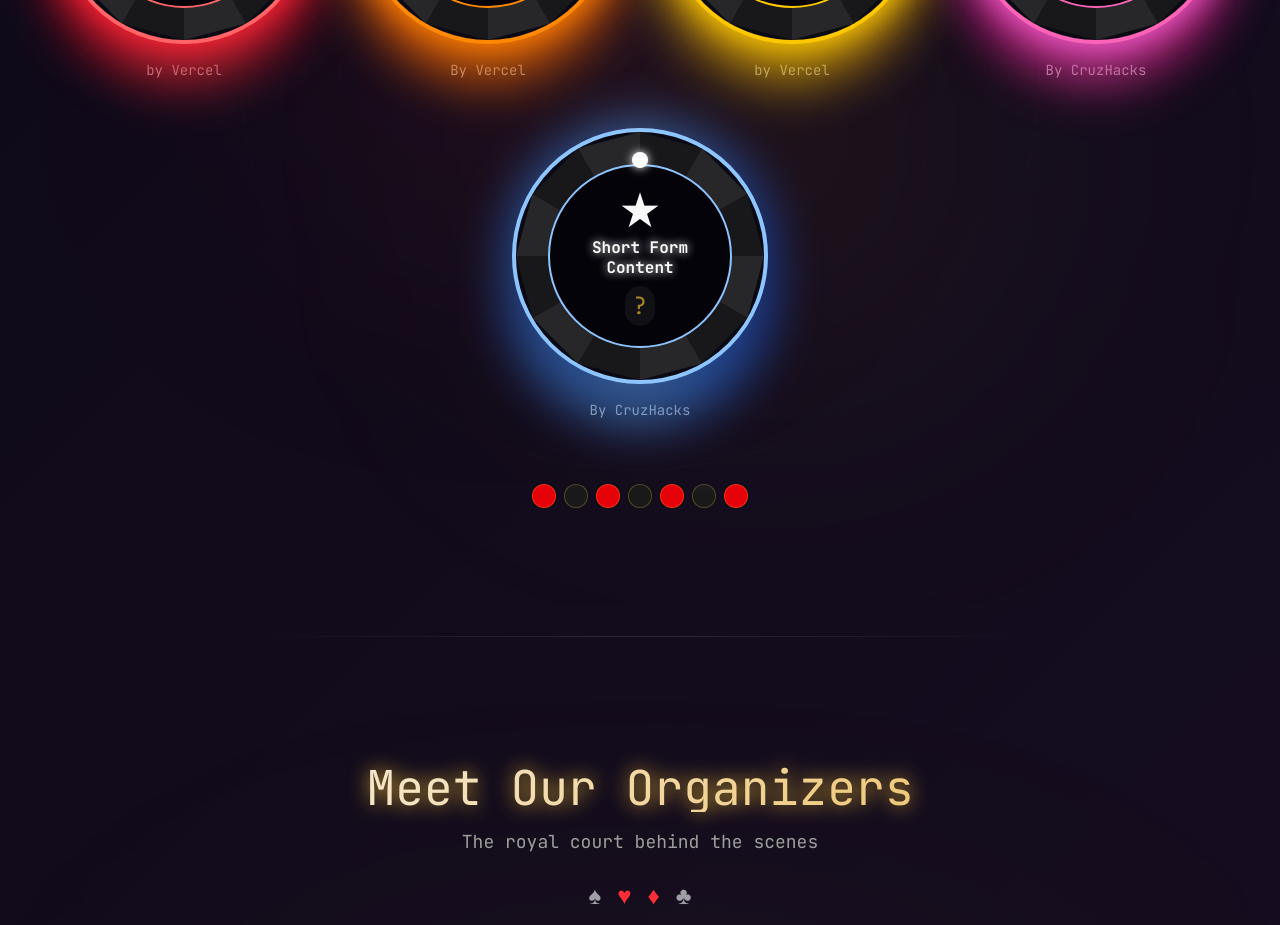
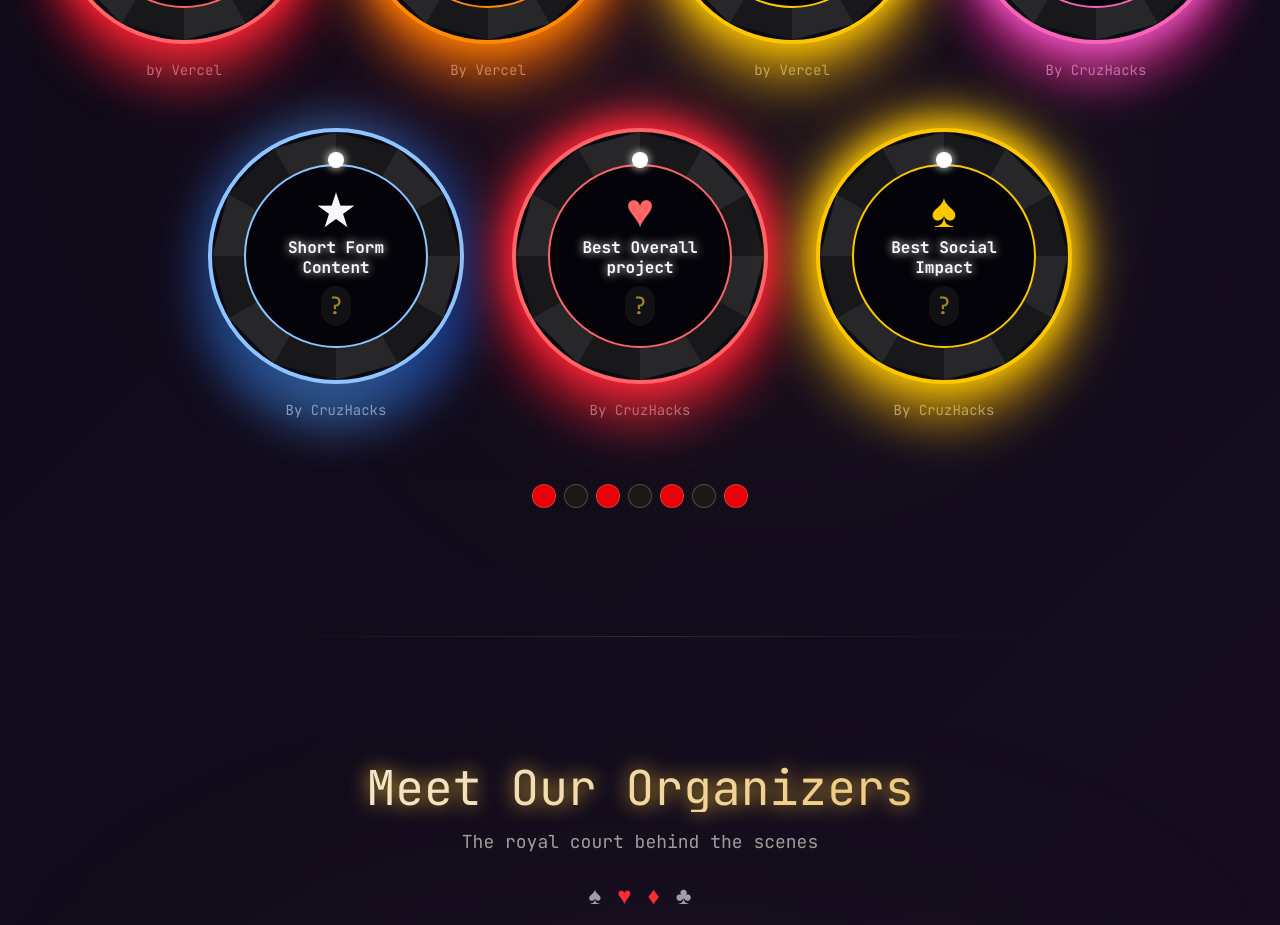
Before and after one commit to gaurijain21/HackDay2026, a Next.js app: page / in a window 1280 px wide. Shown: the part 3260-4185 px from the top of the page. Built offline with nearby package versions, Linux system fonts and the light colour scheme.

Commit message:
more prize tracks

```diff
--- a/components/leaderboard.tsx
+++ b/components/leaderboard.tsx
@@ -41,6 +41,22 @@ const prizeTracks = [
     description: "By CruzHacks",
     icon: "★",
     color: "blue",
+    winner: null,
+  },
+  {
+    id: 6,
+    name: "Best Overall project",
+    description: "By CruzHacks",
+    icon: "♥",
+    color: "red",
+    winner: null,
+  },
+  {
+    id: 7,
+    name: "Best Social Impact",
+    description: "By CruzHacks",
+    icon: "♠",
+    color: "yellow",
     winner: null,
   },
 ]
```
